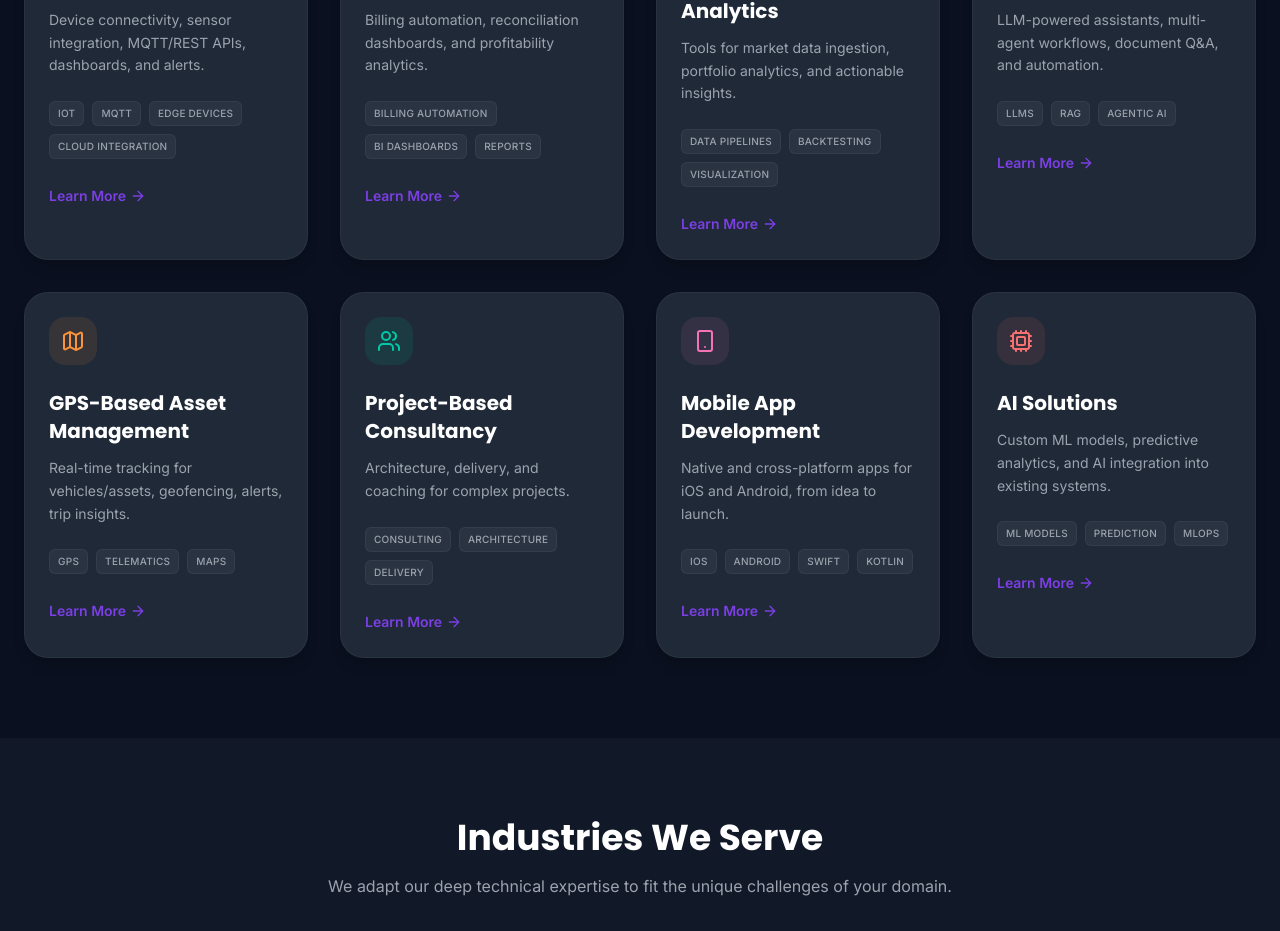
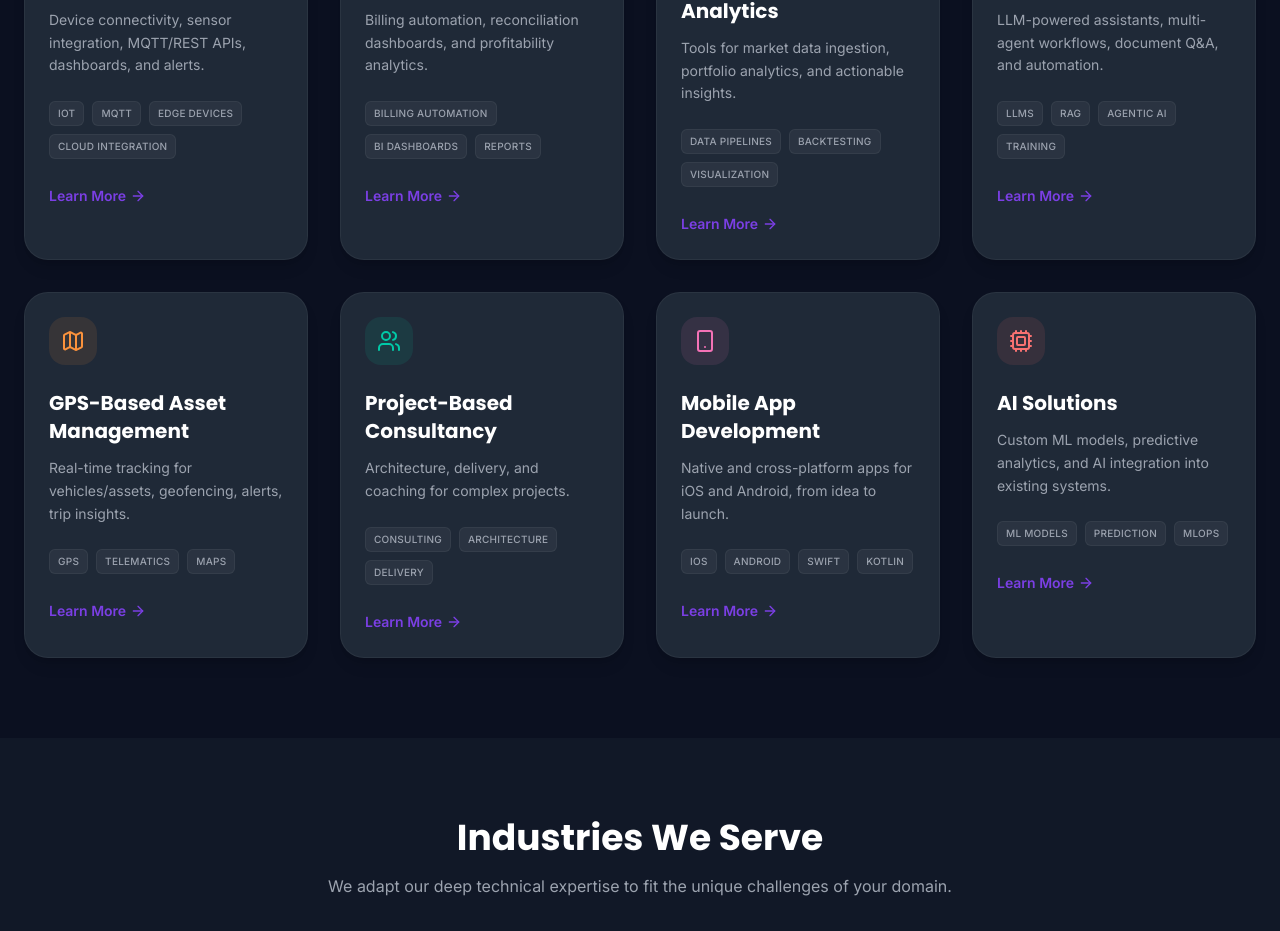
Before and after one commit to thasmaiinfotech/THASMAIINFOTECH, a React (Vite) app: page / in a window 1280 px wide. Shown: the part 1293-2224 px from the top of the page. Built offline with nearby package versions, Linux system fonts and the light colour scheme.

Commit message:
Updated AI training details
Updated AI training details

```diff
--- a/src/components/Services.jsx
+++ b/src/components/Services.jsx
@@ -8,56 +8,64 @@ const services = [
         description: "Device connectivity, sensor integration, MQTT/REST APIs, dashboards, and alerts.",
         icon: <Wifi size={24} />,
         tags: ["IoT", "MQTT", "Edge Devices", "Cloud Integration"],
-        color: "text-accent-blue bg-accent-blue/10"
+        color: "text-accent-blue bg-accent-blue/10",
+        link: "#"
     },
     {
         title: "Financial Solutions",
         description: "Billing automation, reconciliation dashboards, and profitability analytics.",
         icon: <TrendingUp size={24} />,
         tags: ["Billing Automation", "BI Dashboards", "Reports"],
-        color: "text-green-400 bg-green-400/10"
+        color: "text-green-400 bg-green-400/10",
+        link: "#"
     },
     {
         title: "Stock Analysis & Analytics",
         description: "Tools for market data ingestion, portfolio analytics, and actionable insights.",
         icon: <LineChart size={24} />,
         tags: ["Data Pipelines", "Backtesting", "Visualization"],
-        color: "text-accent-violet bg-accent-violet/10"
+        color: "text-accent-violet bg-accent-violet/10",
+        link: "#"
     },
     {
         title: "Gen AI & Agentic AI",
         description: "LLM-powered assistants, multi-agent workflows, document Q&A, and automation.",
         icon: <Brain size={24} />,
-        tags: ["LLMs", "RAG", "Agentic AI"],
-        color: "text-secondary bg-secondary/10"
+        tags: ["LLMs", "RAG", "Agentic AI", "Training"],
+        color: "text-secondary bg-secondary/10",
+        link: "/training/ai/Thasmai - Gen AI & Agentic AI - Design Patterns.pdf"
     },
     {
         title: "GPS-Based Asset Management",
         description: "Real-time tracking for vehicles/assets, geofencing, alerts, trip insights.",
         icon: <Map size={24} />,
         tags: ["GPS", "Telematics", "Maps"],
-        color: "text-orange-400 bg-orange-400/10"
+        color: "text-orange-400 bg-orange-400/10",
+        link: "#"
     },
     {
         title: "Project-Based Consultancy",
         description: "Architecture, delivery, and coaching for complex projects.",
         icon: <Users size={24} />,
         tags: ["Consulting", "Architecture", "Delivery"],
-        color: "text-accent-teal bg-accent-teal/10"
+        color: "text-accent-teal bg-accent-teal/10",
+        link: "#"
     },
     {
         title: "Mobile App Development",
         description: "Native and cross-platform apps for iOS and Android, from idea to launch.",
         icon: <Smartphone size={24} />,
         tags: ["iOS", "Android", "Swift", "Kotlin"],
-        color: "text-pink-400 bg-pink-400/10"
+        color: "text-pink-400 bg-pink-400/10",
+        link: "#"
     },
     {
         title: "AI Solutions",
         description: "Custom ML models, predictive analytics, and AI integration into existing systems.",
         icon: <Cpu size={24} />,
         tags: ["ML Models", "Prediction", "MLOps"],
-        color: "text-red-400 bg-red-400/10"
+        color: "text-red-400 bg-red-400/10",
+        link: "#"
     }
 ];
 
@@ -109,7 +117,12 @@ const Services = () => {
                                     </span>
                                 ))}
                             </div>
-                            <a href="#" className="inline-flex items-center text-sm font-semibold text-secondary hover:text-secondary-hover transition-colors">
+                            <a
+                                href={service.link}
+                                target="_blank"
+                                rel="noopener noreferrer"
+                                className="inline-flex items-center text-sm font-semibold text-secondary hover:text-secondary-hover transition-colors"
+                            >
                                 Learn More <ArrowRight size={16} className="ml-1 group-hover:translate-x-1 transition-transform" />
                             </a>
                         </motion.div>
```
Also changed, not shown: 1 other file (tests, documents, lock files or other folders).
